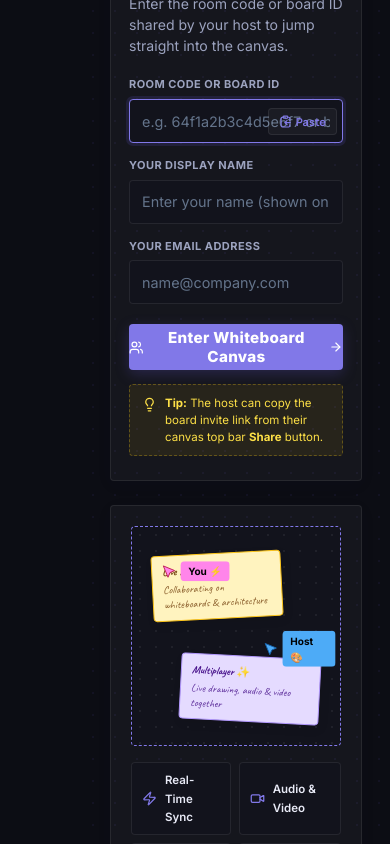
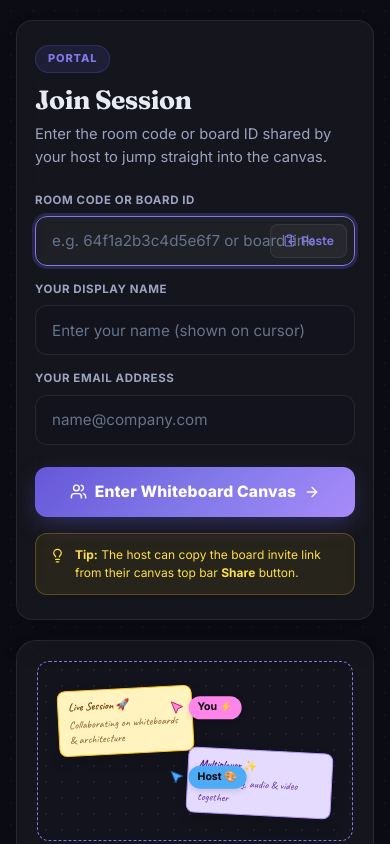
Before and after one commit to vikash0064/justdraw.in, a React (Vite) app in the folder client/: page /join in a window 390 px wide. Built offline with nearby package versions, Linux system fonts and the light colour scheme; no server answers; a web font is replaced by a local one.

Commit message:
style: elevate join room portal aesthetics for tablet with centered 560px modal layout, 20px rounded glass cards, and 50px touch targets

```diff
--- a/client/src/styles/join-page.css
+++ b/client/src/styles/join-page.css
@@ -34,10 +34,10 @@
 /* ── Main Container (2-Column Grid) ── */
 .join-main-container {
   width: 100%;
-  max-width: 1100px;
+  max-width: 1060px;
   margin: 0 auto;
   display: grid;
-  grid-template-columns: 1.1fr 1fr;
+  grid-template-columns: 1.05fr 1fr;
   gap: 36px;
   align-items: center;
 }
@@ -52,11 +52,13 @@
 .join-teaser-card {
   background: var(--surface);
   border: 1px solid var(--border);
-  border-radius: 4px;
-  padding: 20px;
-  box-shadow: 0 4px 18px rgba(16, 19, 95, 0.04);
+  border-radius: 20px;
+  padding: 24px;
+  box-shadow: 0 20px 40px -15px rgba(0, 0, 0, 0.35);
   position: relative;
   overflow: hidden;
+  backdrop-filter: blur(16px);
+  -webkit-backdrop-filter: blur(16px);
 }
 
 .join-teaser-canvas {
@@ -64,12 +66,12 @@
   height: 220px;
   background: var(--bg-secondary);
   border: 1.5px dashed var(--violet);
-  border-radius: 4px;
+  border-radius: 14px;
   position: relative;
   display: flex;
   align-items: center;
   justify-content: center;
-  margin-bottom: 16px;
+  margin-bottom: 18px;
   overflow: hidden;
 }
 
@@ -86,14 +88,14 @@
   position: absolute;
   left: 20px;
   top: 26px;
-  width: 130px;
+  width: 135px;
   background: #fff3bf;
   color: #744210;
   border: 1.5px solid #fcc419;
-  border-radius: 4px;
+  border-radius: 8px;
   padding: 8px 10px;
   transform: rotate(-3deg);
-  box-shadow: 2px 4px 10px rgba(0, 0, 0, 0.08);
+  box-shadow: 2px 6px 14px rgba(0, 0, 0, 0.12);
   font-family: 'Shantell Sans', 'Caveat', cursive;
   font-size: 11px;
   line-height: 1.35;
@@ -103,14 +105,14 @@
   position: absolute;
   right: 20px;
   bottom: 24px;
-  width: 140px;
+  width: 145px;
   background: #e5dbff;
   color: #49148c;
   border: 1.5px solid #b197fc;
-  border-radius: 4px;
+  border-radius: 8px;
   padding: 8px 10px;
   transform: rotate(3deg);
-  box-shadow: 2px 4px 10px rgba(0, 0, 0, 0.08);
+  box-shadow: 2px 6px 14px rgba(0, 0, 0, 0.12);
   font-family: 'Shantell Sans', 'Caveat', cursive;
   font-size: 11px;
   line-height: 1.35;
@@ -152,19 +154,20 @@
 }
 
 .cursor-pill {
-  padding: 2px 8px;
-  border-radius: 4px;
-  font-size: 10px;
+  padding: 3px 9px;
+  border-radius: 20px;
+  font-size: 10.5px;
   font-weight: 700;
   font-family: 'Inter', sans-serif;
   color: #000;
+  box-shadow: 0 2px 6px rgba(0, 0, 0, 0.15);
 }
 
 /* Feature Badge Row */
 .join-features-list {
   display: grid;
   grid-template-columns: repeat(2, 1fr);
-  gap: 8px;
+  gap: 10px;
 }
 
 .join-feature-item {
@@ -173,12 +176,13 @@
   gap: 8px;
   background: var(--bg-secondary);
   border: 1px solid var(--border);
-  border-radius: 4px;
-  padding: 8px 10px;
-  font-size: 11.5px;
+  border-radius: 10px;
+  padding: 10px 12px;
+  font-size: 12px;
   font-family: 'Inter', sans-serif;
   font-weight: 600;
   color: var(--ink);
+  transition: all 0.2s ease;
 }
 
 .join-feature-item svg {
@@ -190,38 +194,48 @@
 .join-form-card {
   background: var(--surface);
   border: 1px solid var(--border);
-  border-radius: 4px;
-  padding: 30px 26px;
-  box-shadow: 0 4px 18px rgba(16, 19, 95, 0.04);
+  border-radius: 20px;
+  padding: 34px 30px;
+  box-shadow: 0 20px 40px -15px rgba(0, 0, 0, 0.35);
   display: flex;
   flex-direction: column;
+  backdrop-filter: blur(16px);
+  -webkit-backdrop-filter: blur(16px);
 }
 
 .join-card-eyebrow {
+  display: inline-flex;
+  align-items: center;
+  gap: 6px;
   font-size: 11px;
   font-weight: 800;
   letter-spacing: 0.08em;
   text-transform: uppercase;
   color: var(--violet);
-  margin-bottom: 4px;
+  background: rgba(99, 102, 241, 0.12);
+  border: 1px solid rgba(99, 102, 241, 0.24);
+  padding: 4px 12px;
+  border-radius: 20px;
+  margin-bottom: 12px;
   font-family: 'Inter', sans-serif;
+  width: fit-content;
 }
 
 .join-card-title {
   font-family: 'Fraunces', serif;
-  font-size: 1.85rem;
-  font-weight: 700;
-  letter-spacing: -0.03em;
+  font-size: 2rem;
+  font-weight: 800;
+  letter-spacing: -0.02em;
   color: var(--ink);
-  margin: 0 0 6px;
+  margin: 0 0 8px;
   line-height: 1.15;
 }
 
 .join-card-desc {
-  font-size: 0.88rem;
+  font-size: 0.92rem;
   color: var(--muted);
-  line-height: 1.5;
-  margin: 0 0 20px;
+  line-height: 1.55;
+  margin: 0 0 22px;
   font-family: 'Inter', sans-serif;
 }
 
@@ -239,12 +253,13 @@
 }
 
 .join-field-group label {
-  font-size: 11px;
+  font-size: 11.5px;
   font-weight: 700;
   text-transform: uppercase;
-  letter-spacing: 0.04em;
+  letter-spacing: 0.05em;
   color: var(--muted);
   font-family: 'Inter', sans-serif;
+  margin-bottom: 2px;
 }
 
 .join-input-wrapper {
@@ -255,22 +270,23 @@
 
 .join-input {
   width: 100%;
-  height: 44px;
+  height: 50px;
   background: var(--bg-secondary);
   border: 1px solid var(--border);
-  border-radius: 4px;
-  padding: 0 12px;
-  font-size: 0.9rem;
+  border-radius: 12px;
+  padding: 0 16px;
+  font-size: 0.95rem;
   font-weight: 600;
   color: var(--ink);
   font-family: 'Inter', sans-serif;
-  transition: border-color 0.2s ease, box-shadow 0.2s ease;
+  transition: border-color 0.2s ease, box-shadow 0.2s ease, background 0.2s ease;
   box-sizing: border-box;
 }
 
 .join-input:focus {
   border-color: var(--violet);
-  box-shadow: 0 0 0 3px rgba(102, 87, 217, 0.15);
+  box-shadow: 0 0 0 3px rgba(102, 87, 217, 0.25);
+  background: var(--surface);
   outline: none;
 }
 
@@ -281,34 +297,36 @@
 
 .join-paste-btn {
   position: absolute;
-  right: 6px;
-  padding: 5px 10px;
+  right: 8px;
+  height: 34px;
+  padding: 0 12px;
   background: var(--surface);
   border: 1px solid var(--border);
-  border-radius: 4px;
-  font-size: 11px;
+  border-radius: 8px;
+  font-size: 12px;
   font-weight: 700;
   color: var(--violet);
   cursor: pointer;
   display: flex;
   align-items: center;
-  gap: 4px;
+  gap: 5px;
   transition: all 0.2s ease;
 }
 
 .join-paste-btn:hover {
   background: var(--surface-hover);
   color: var(--violet-dark);
+  transform: translateY(-1px);
 }
 
 /* Error banner */
 .join-error-msg {
   background: rgba(239, 68, 68, 0.1);
   border: 1px solid rgba(239, 68, 68, 0.25);
-  border-radius: 4px;
-  padding: 8px 12px;
+  border-radius: 10px;
+  padding: 10px 14px;
   color: #ef4444;
-  font-size: 12px;
+  font-size: 12.5px;
   font-weight: 600;
   font-family: 'Inter', sans-serif;
 }
@@ -316,29 +334,28 @@
 /* Main Action Button */
 .join-submit-btn {
   width: 100%;
-  height: 46px;
-  margin-top: 6px;
-  background: var(--violet);
+  height: 50px;
+  margin-top: 8px;
+  background: var(--primary-gradient, linear-gradient(135deg, #6657d9 0%, #8178e8 100%));
   border: none;
-  border-radius: 4px;
+  border-radius: 12px;
   color: #ffffff;
-  font-size: 0.95rem;
+  font-size: 0.98rem;
   font-weight: 800;
   font-family: 'Inter', sans-serif;
-  letter-spacing: 0.02em;
+  letter-spacing: 0.01em;
   display: flex;
   align-items: center;
   justify-content: center;
   gap: 8px;
   cursor: pointer;
-  box-shadow: 0 4px 14px rgba(102, 87, 217, 0.25);
-  transition: transform 0.2s cubic-bezier(0.34, 1.56, 0.64, 1), box-shadow 0.2s ease, background 0.2s ease;
+  box-shadow: 0 8px 24px -4px rgba(102, 87, 217, 0.4);
+  transition: transform 0.2s cubic-bezier(0.34, 1.56, 0.64, 1), box-shadow 0.2s ease;
 }
 
 .join-submit-btn:hover {
   transform: translateY(-2px);
-  box-shadow: 0 8px 20px rgba(102, 87, 217, 0.35);
-  background: var(--violet-dark);
+  box-shadow: 0 12px 28px -4px rgba(102, 87, 217, 0.55);
 }
 
 .join-submit-btn:active {
@@ -347,17 +364,17 @@
 
 /* Hand-drawn sketch hint under card */
 .join-sketch-hint {
-  margin-top: 14px;
+  margin-top: 16px;
   display: flex;
   align-items: flex-start;
-  gap: 8px;
-  padding: 10px 12px;
+  gap: 10px;
+  padding: 12px 14px;
   background: rgba(245, 197, 24, 0.08);
-  border: 1px dashed rgba(245, 197, 24, 0.3);
-  border-radius: 4px;
-  font-size: 11.5px;
+  border: 1px solid rgba(245, 197, 24, 0.25);
+  border-radius: 12px;
+  font-size: 12px;
   color: var(--yellow);
-  line-height: 1.45;
+  line-height: 1.5;
 }
 
 .dark .join-sketch-hint {
@@ -368,26 +385,59 @@
   font-family: 'Inter', sans-serif;
 }
 
-/* ── Responsive adjustments ── */
+/* ── Responsive adjustments (Tablet & Mobile) ── */
 @media (max-width: 1024px) {
   .join-main-content {
     margin-left: 82px;
-    padding: 1.5rem 1.75rem;
+    padding: 2rem 1.5rem;
+    align-items: center;
+    justify-content: flex-start;
   }
-}
 
-@media (max-width: 960px) {
   .join-main-container {
-    grid-template-columns: 1fr;
-    gap: 24px;
+    max-width: 560px;
+    width: 100%;
+    margin: auto 0;
+    display: flex;
+    flex-direction: column;
+    gap: 20px;
+  }
+
+  .join-form-card {
+    order: 1;
+    width: 100%;
+    padding: 30px 24px;
+    border-radius: 20px;
   }
 
   .join-teaser-col {
     order: 2;
+    width: 100%;
+  }
+
+  .join-teaser-card {
+    border-radius: 20px;
+    padding: 20px;
+  }
+
+  .join-teaser-canvas {
+    height: 180px;
+    border-radius: 12px;
+  }
+}
+
+@media (max-width: 640px) {
+  .join-main-content {
+    margin-left: 0;
+    padding: 1.25rem 1rem;
   }
 
   .join-form-card {
-    order: 1;
     padding: 24px 18px;
+    border-radius: 16px;
+  }
+
+  .join-card-title {
+    font-size: 1.65rem;
   }
 }
```
